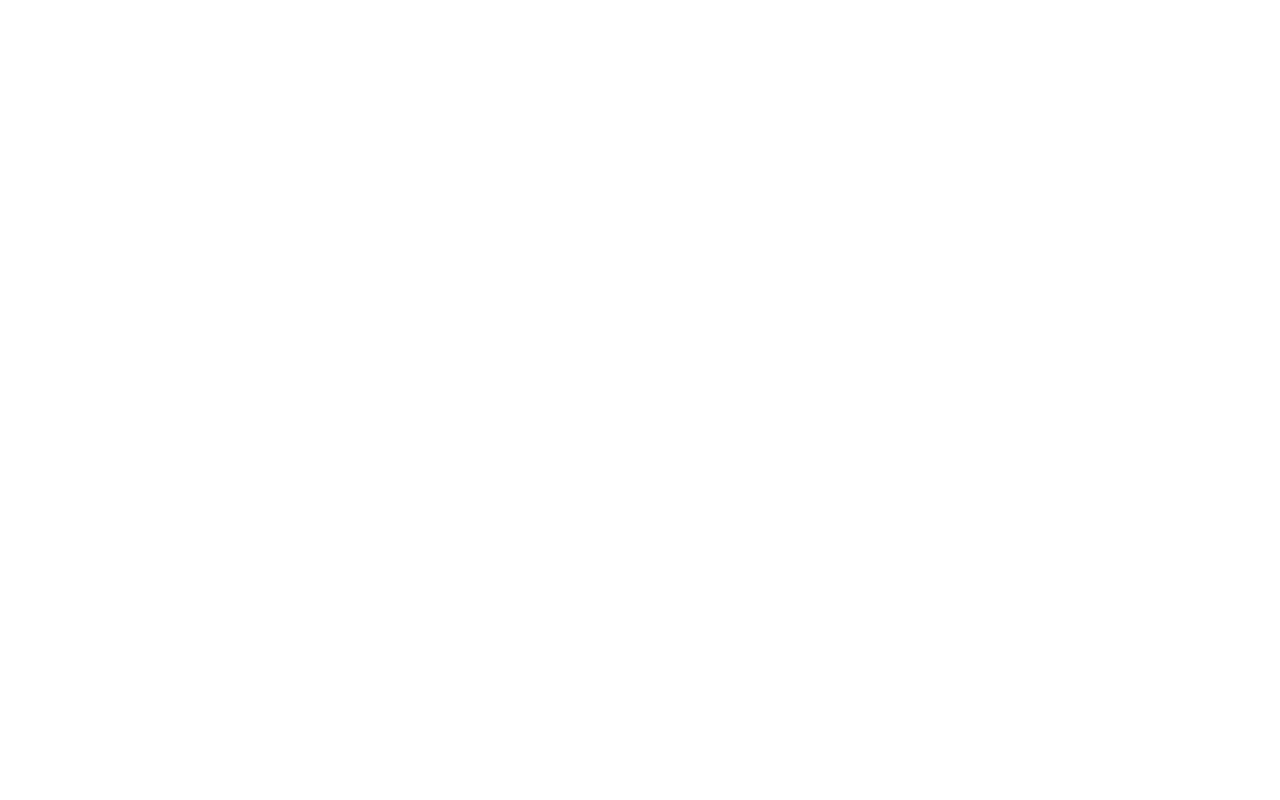
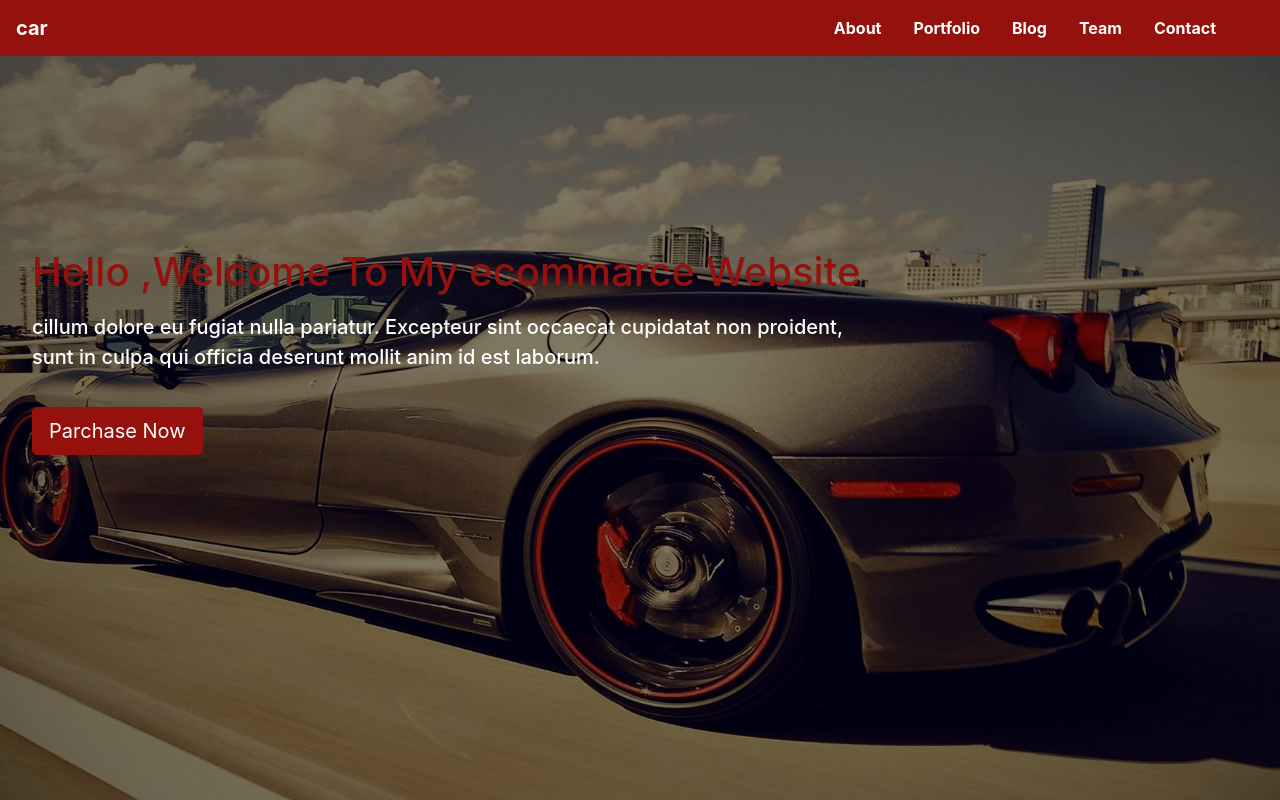
Before and after one commit to lailakh/car_template, a plain HTML site: page index.html in a window 1280 px wide. Drawn offline with Linux system fonts and the light colour scheme.

Commit message:
add header and make it responsive

```diff
--- a/css/custome.css
+++ b/css/custome.css
@@ -1,5 +1,107 @@
 
 /*******header*******/
+
+.header{
+ background-image: url('../img/carbg.jpg');
+ background-attachment: fixed;
+ background-size: cover;
+ background-position: center;
+}
+
+.overlay{
+ position: absolute;
+ min-height: 100%;
+ min-width: 100%;
+ left: 0;
+ top: 0;
+ background: rgba(0, 0, 0, 0.5);
+}
+
+
+
+/**************8description ************/
+.description{
+    position: absolute;
+    top: 25%;
+    margin: auto;
+    padding: 2em;
+}
+.description h1{
+ color:#94110d ;
+ line-height: 2;
+
+}
+.description p{
+ color:#fff;
+ font-size: 20px;
+ width: 70%;
+ line-height: 1.5;
+}
+.description button{
+ border:1px  solid #94110d;
+ background:#94110d;
+ color:#fff;
+}
+
+.description button:hover {
+	border:1px  solid #fff;
+ background:#fff;
+ color:#94110d;
+
+}
+
+/****************navbar ********/
+
+.navbar{ background:#94110d;}
+
+.nav-link , .navbar-brand{ color: #fff; cursor: pointer; font-weight: bold}
+
+.nav-link{ margin-right: 1em !important;}
+
+.nav-link:hover{ background: #fff; color: #94110d; }
+
+.navbar-collapse{ justify-content: flex-end;}
+
+.navbar-toggler{  background:#94110d !important;}
+
+/************responsive header*********/
+
+ @media (max-width: 576px) {
+	.description h1{
+		 color:#94110d ;
+		 line-height: 2;
+		 font-size: 20px;
+
+          }
+		.description p{
+				 color:#fff;
+				font-size: 15px;
+				 width: 100%;
+				 line-height: 1.5;
+		}
+
+ }
+
+
+@media (max-width: 766px) and (min-width:576px) {
+	.description h1{
+ color:#94110d ;
+ line-height: 2;
+ font-size: 25px;
+
+}
+.description p{
+ color:#fff;
+ font-size: 15px;
+ width: 100%;
+ line-height: 1.5;
+}
+
+ }
+
+
+
+
 
 
 
--- a/index.html
+++ b/index.html
@@ -18,6 +18,46 @@
   </head>
 
   <body>
+    <header class="header">
+       <div class="overlay"></div>
+      <div class="container">
+      <!-- navbar -->
+               <nav class="navbar navbar-expand-lg fixed-top ">
+                     <a class="navbar-brand" href="#">car</a>
+                    <button class="navbar-toggler" type="button" data-toggle="collapse" data-target="#navbar" aria-controls="navbar" aria-expanded="false" aria-label="Toggle navigation">
+                     <span class="fa fa-bars text-white"></span>
+                    </button>
+                      <div class="collapse navbar-collapse " id="navbar">
+
+                            <ul class="navbar-nav mr-4 ">
+                                 <li class="nav-item">
+                                     <a class="nav-link" data-value="about" href="#">About</a>
+                                </li>
+                                <li class="nav-item">
+                                    <a class="nav-link " data-value="portfolio"href="#">Portfolio</a>
+                                 </li>
+                                 <li class="nav-item">
+                                    <a class="nav-link " data-value="blog" href="#">Blog</a>
+                               </li>
+                                <li class="nav-item">
+                                   <a class="nav-link " data-value="team" href="#">         Team</a>
+                               </li>
+                                <li class="nav-item">
+                                 <a class="nav-link " data-value="contact" href="#">Contact</a>
+                               </li>
+                          </ul>
+                      </div>
+            </nav>
+</div>
+
+<div class="description ">
+   <h1>    Hello ,Welcome To My ecommarce Website
+    <p>    cillum dolore eu fugiat nulla pariatur. Excepteur sint occaecat cupidatat non    proident, sunt in culpa qui officia deserunt mollit anim id est laborum.
+</p>
+ <button class="btn btn-outline-secondary btn-lg">Parchase Now</button>   </h1>
+</div>
+
+    </header>
 
 
 
--- a/js/custom.js
+++ b/js/custom.js
@@ -0,0 +1,3 @@
+$(document).ready(function(){
+ $('.header').height($(window).height());
+})
```
Also changed, not shown: img/carbg.jpg (added), img/logo.png (added).
